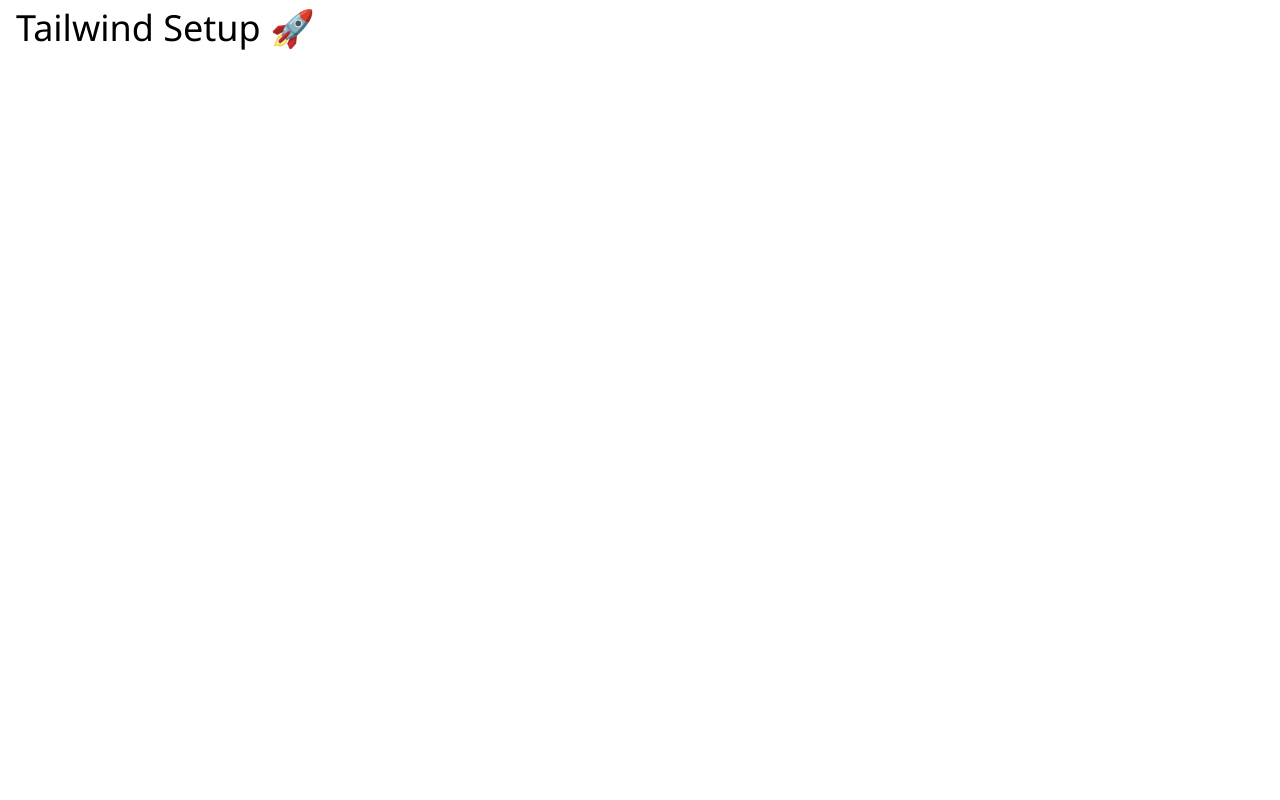
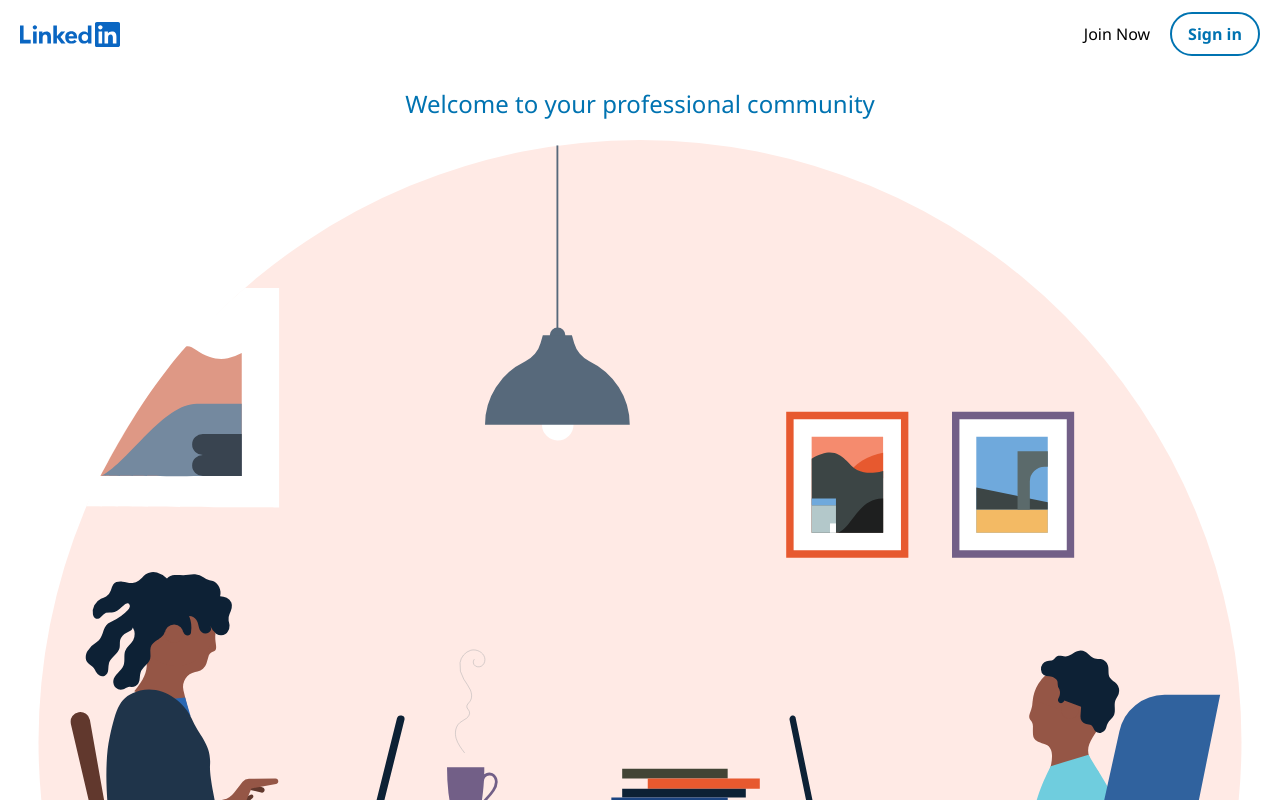
Before and after one commit to prateek-budhiraja/linkedin-clone, a React (Create React App) app: page / in a window 1280 px wide. Shown: the top 800 px of the page. Built offline with nearby package versions, Linux system fonts and the light colour scheme.

Commit message:
added router and login component

```diff
--- a/src/App.js
+++ b/src/App.js
@@ -1,5 +1,16 @@
+import { BrowserRouter, Routes, Route } from "react-router-dom";
+import Login from "./components/Login";
+
 function App() {
-	return <h1 className="text-4xl px-4 py-2">Tailwind Setup 🚀</h1>;
+	return (
+		<>
+			<BrowserRouter>
+				<Routes>
+					<Route exact path="/" element={<Login />} />
+				</Routes>
+			</BrowserRouter>
+		</>
+	);
 }
 
 export default App;
```
